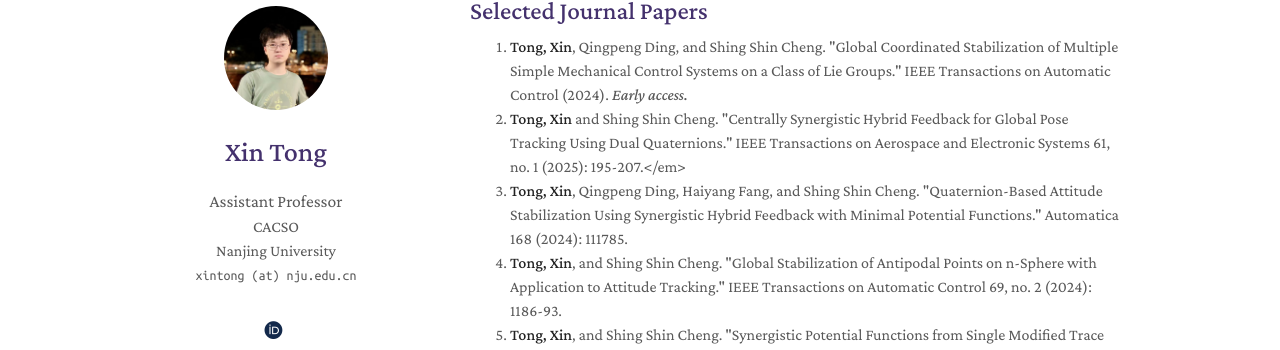
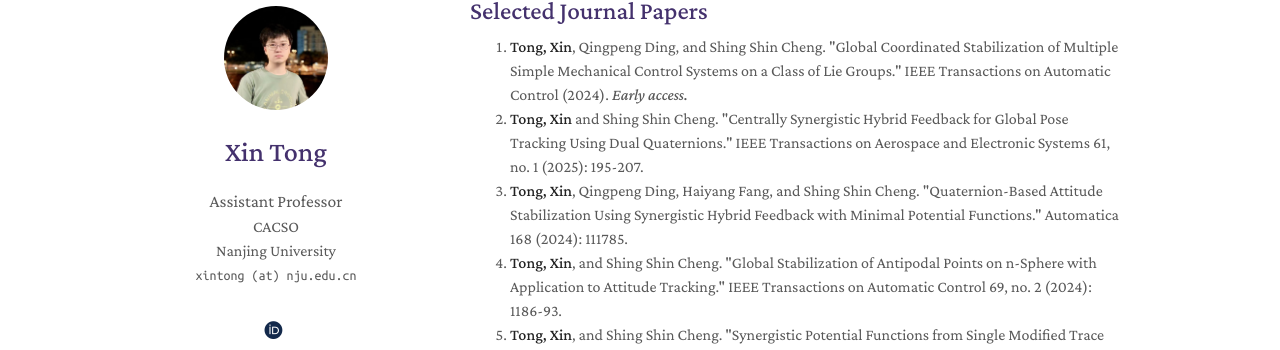
Before and after one commit to xtongin/xtongin.github.io, a Jekyll site: the page built from publications.md, in a window 1280 px wide. Shown: the part 102-452 px from the top of the page. Built offline with Jekyll 4.4.1, drawn with Linux system fonts in a browser that asks for light colours; a style sheet for code colours, icons or effects is not loaded.

Commit message:
[Change] fix error in publication

```diff
--- a/_includes/pubJournal.md
+++ b/_includes/pubJournal.md
@@ -5,7 +5,7 @@
 
 <ol style="margin:0 0 5px;">
   <li><a href="https://ieeexplore.ieee.org/document/10735354"><autocolor><strong>Tong, Xin</strong>, Qingpeng Ding, and Shing Shin Cheng. "Global Coordinated Stabilization of Multiple Simple Mechanical Control Systems on a Class of Lie Groups." IEEE Transactions on Automatic Control (2024). <em>Early access.</em></autocolor></a></li>
-  <li><a href="https://ieeexplore.ieee.org/document/10645234"><autocolor><strong>Tong, Xin</strong> and Shing Shin Cheng. "Centrally Synergistic Hybrid Feedback for Global Pose Tracking Using Dual Quaternions." IEEE Transactions on Aerospace and Electronic Systems 61,  no. 1 (2025): 195-207.</em></autocolor></a></li>
+  <li><a href="https://ieeexplore.ieee.org/document/10645234"><autocolor><strong>Tong, Xin</strong> and Shing Shin Cheng. "Centrally Synergistic Hybrid Feedback for Global Pose Tracking Using Dual Quaternions." IEEE Transactions on Aerospace and Electronic Systems 61, no. 1 (2025): 195-207.</autocolor></a></li>
   <li><a href="https://doi.org/10.1016/j.automatica.2024.111785"><autocolor><strong>Tong, Xin</strong>, Qingpeng Ding, Haiyang Fang, and Shing Shin Cheng. "Quaternion-Based Attitude Stabilization Using Synergistic Hybrid Feedback with Minimal Potential Functions." Automatica 168 (2024): 111785.</autocolor></a></li>
   <li><a href="https://doi.org/10.1109/tac.2023.3281341"><autocolor><strong>Tong, Xin</strong>, and Shing Shin Cheng. "Global Stabilization of Antipodal Points on n-Sphere with Application to Attitude Tracking." IEEE Transactions on Automatic Control 69, no. 2 (2024): 1186-93.</autocolor></a></li>
   <li><a href="https://doi.org/10.1016/j.automatica.2023.111070"><autocolor><strong>Tong, Xin</strong>, and Shing Shin Cheng. "Synergistic Potential Functions from Single Modified Trace Function on SO(3)." Automatica 154 (2023): 111070.</autocolor></a></li>
```
